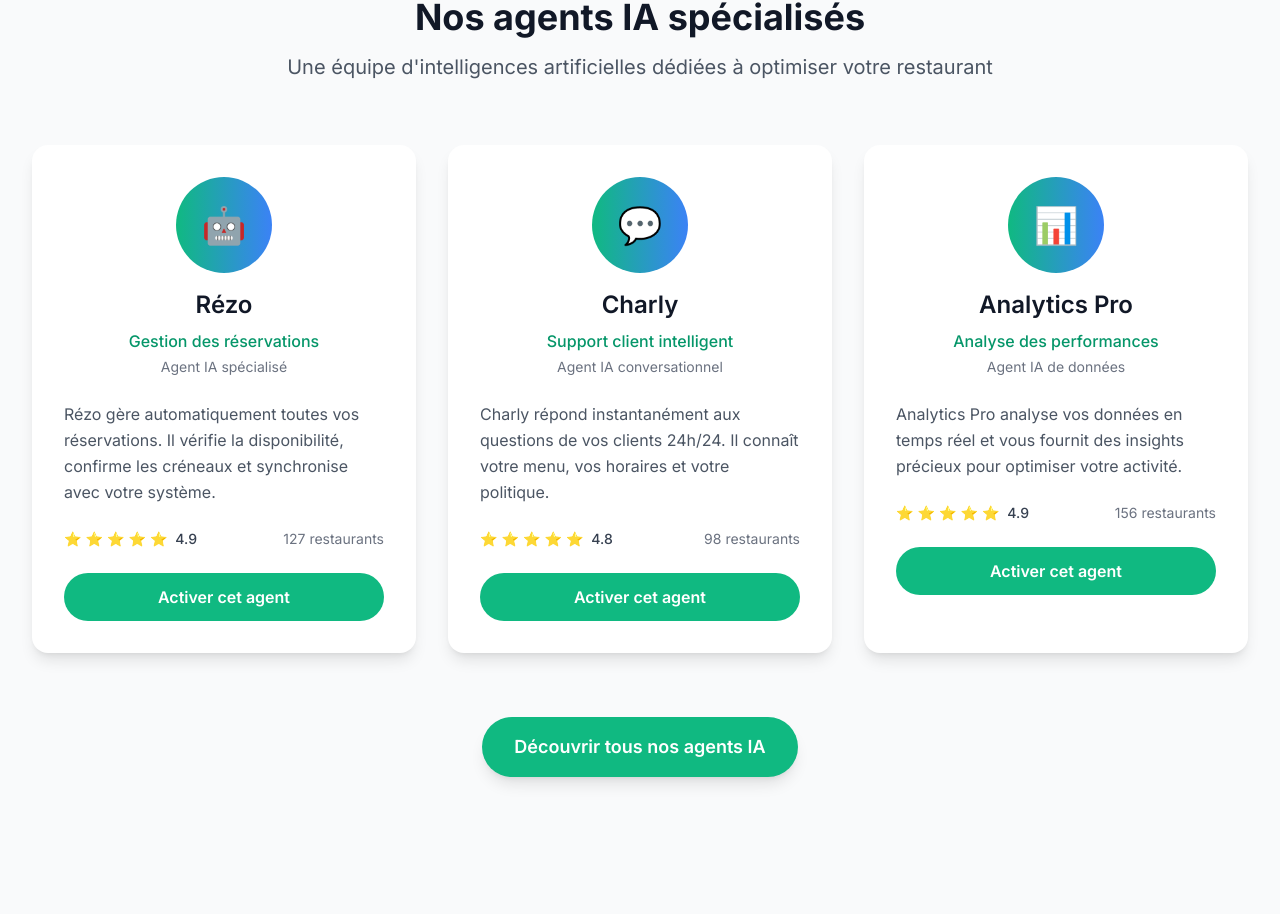
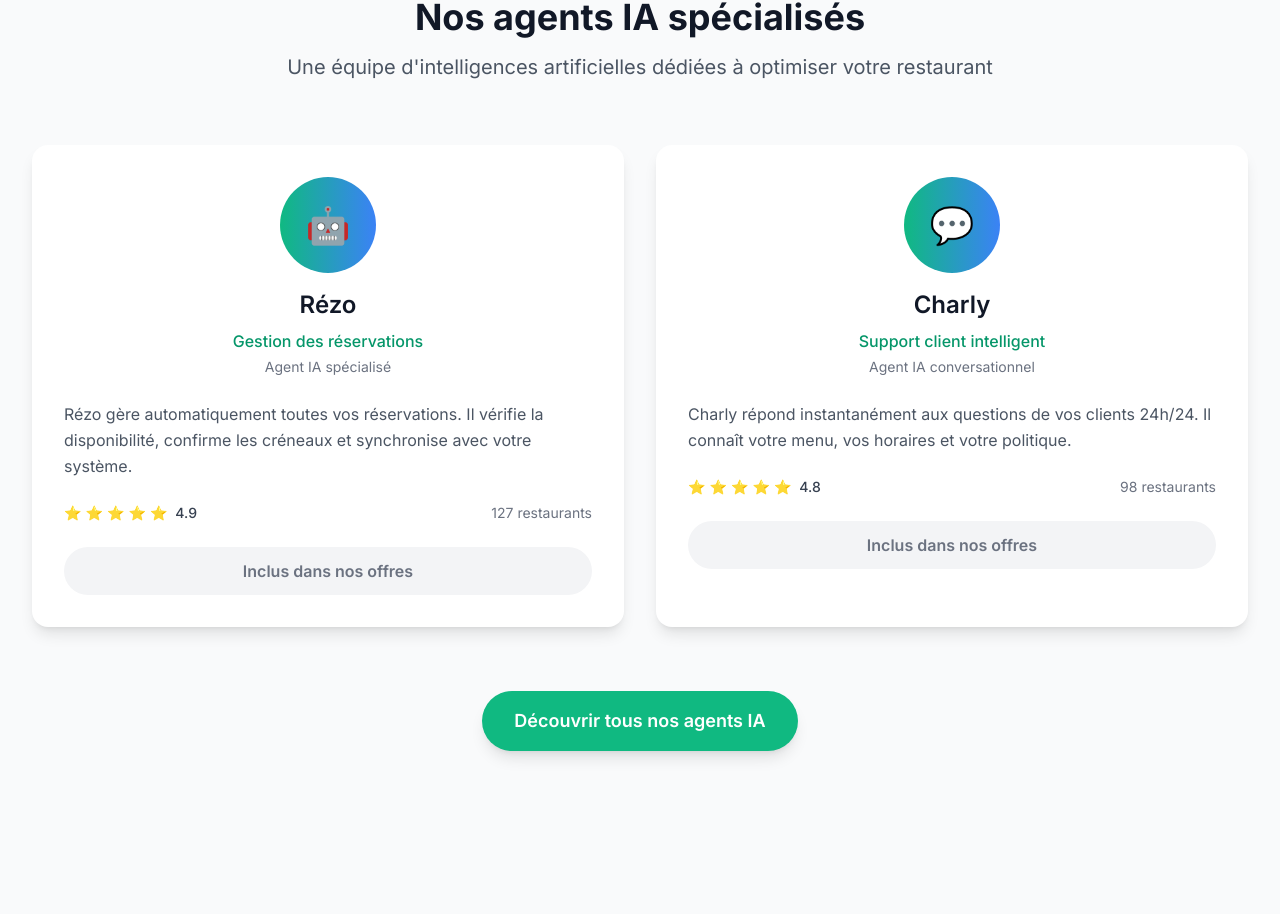
Before and after one commit to pierrechii/Calltochef-ui, a Next.js app: page / in a window 1280 px wide. Shown: the part 3654-4568 px from the top of the page. Built offline with nearby package versions, Linux system fonts and the light colour scheme.

Commit message:
fix: suppression d'Analytics Pro et modification des boutons agents - plus d'activation individuelle, seulement 2 agents (Rezo et Charly)

```diff
--- a/src/components/ui/chefs-section.tsx
+++ b/src/components/ui/chefs-section.tsx
@@ -21,15 +21,6 @@ export function AgentsSection() {
       description: "Charly répond instantanément aux questions de vos clients 24h/24. Il connaît votre menu, vos horaires et votre politique.",
       rating: 4.8,
       reviews: 98
-    },
-    {
-      name: "Analytics Pro",
-      specialty: "Analyse des performances",
-      experience: "Agent IA de données",
-      avatar: "📊",
-      description: "Analytics Pro analyse vos données en temps réel et vous fournit des insights précieux pour optimiser votre activité.",
-      rating: 4.9,
-      reviews: 156
     }
   ]
 
@@ -45,7 +36,7 @@ export function AgentsSection() {
           </p>
         </div>
 
-        <div className="grid md:grid-cols-2 lg:grid-cols-3 gap-8">
+        <div className="grid md:grid-cols-2 gap-8">
           {agents.map((agent, index) => (
             <div key={index} className="bg-white rounded-2xl p-8 shadow-lg hover:shadow-xl transition-all duration-300 hover:scale-105">
               <div className="text-center mb-6">
@@ -71,12 +62,9 @@ export function AgentsSection() {
                 <span className="text-sm text-gray-500">{agent.reviews} restaurants</span>
               </div>
 
-              <Link
-                href="/formulaire?pack=Essentielle"
-                className="w-full bg-emerald-500 hover:bg-emerald-600 text-white py-3 rounded-full font-semibold transition-all duration-200 hover:scale-105 text-center block"
-              >
-                Activer cet agent
-              </Link>
+              <div className="w-full bg-gray-100 text-gray-500 py-3 rounded-full font-semibold text-center">
+                Inclus dans nos offres
+              </div>
             </div>
           ))}
         </div>
```
